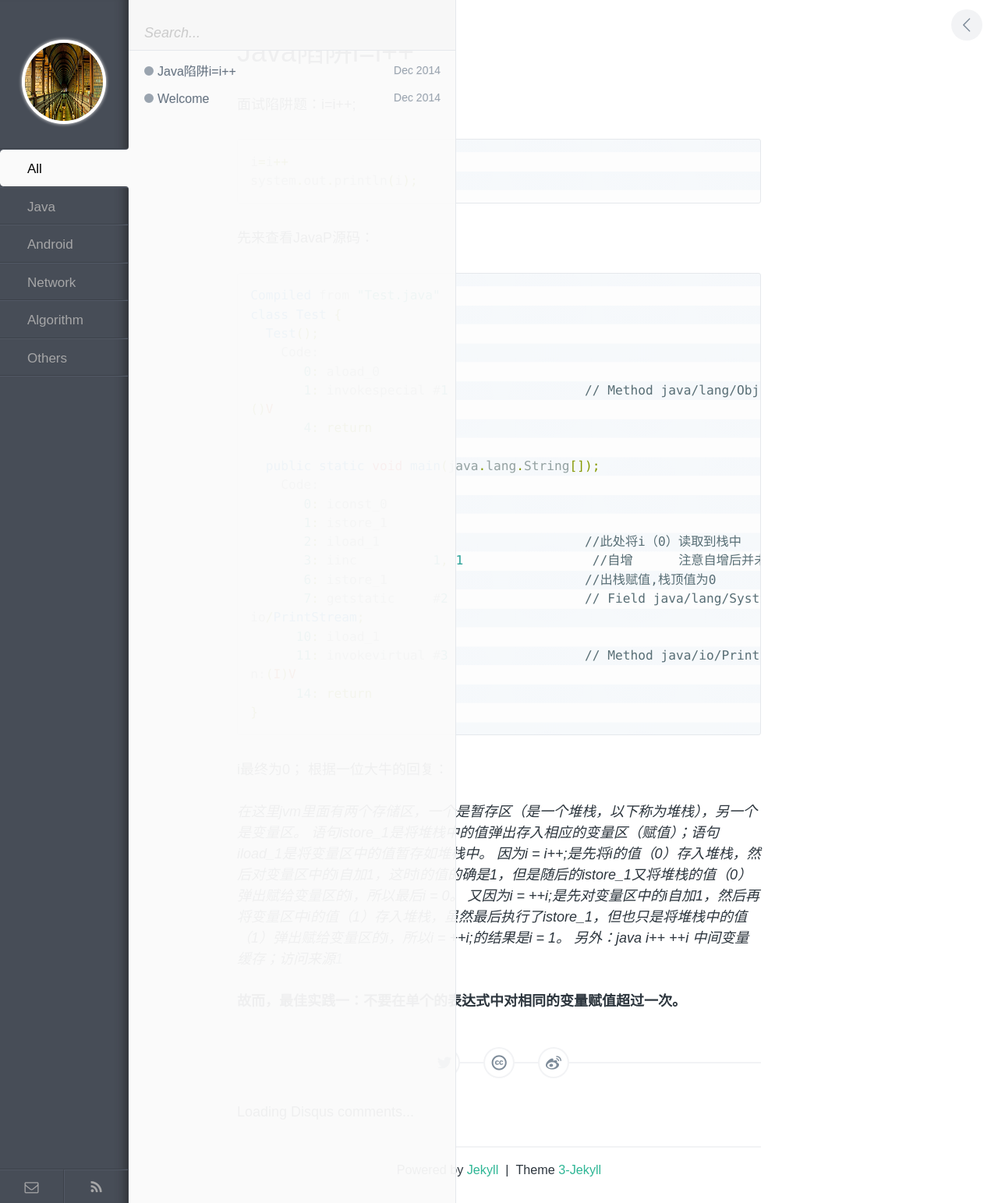
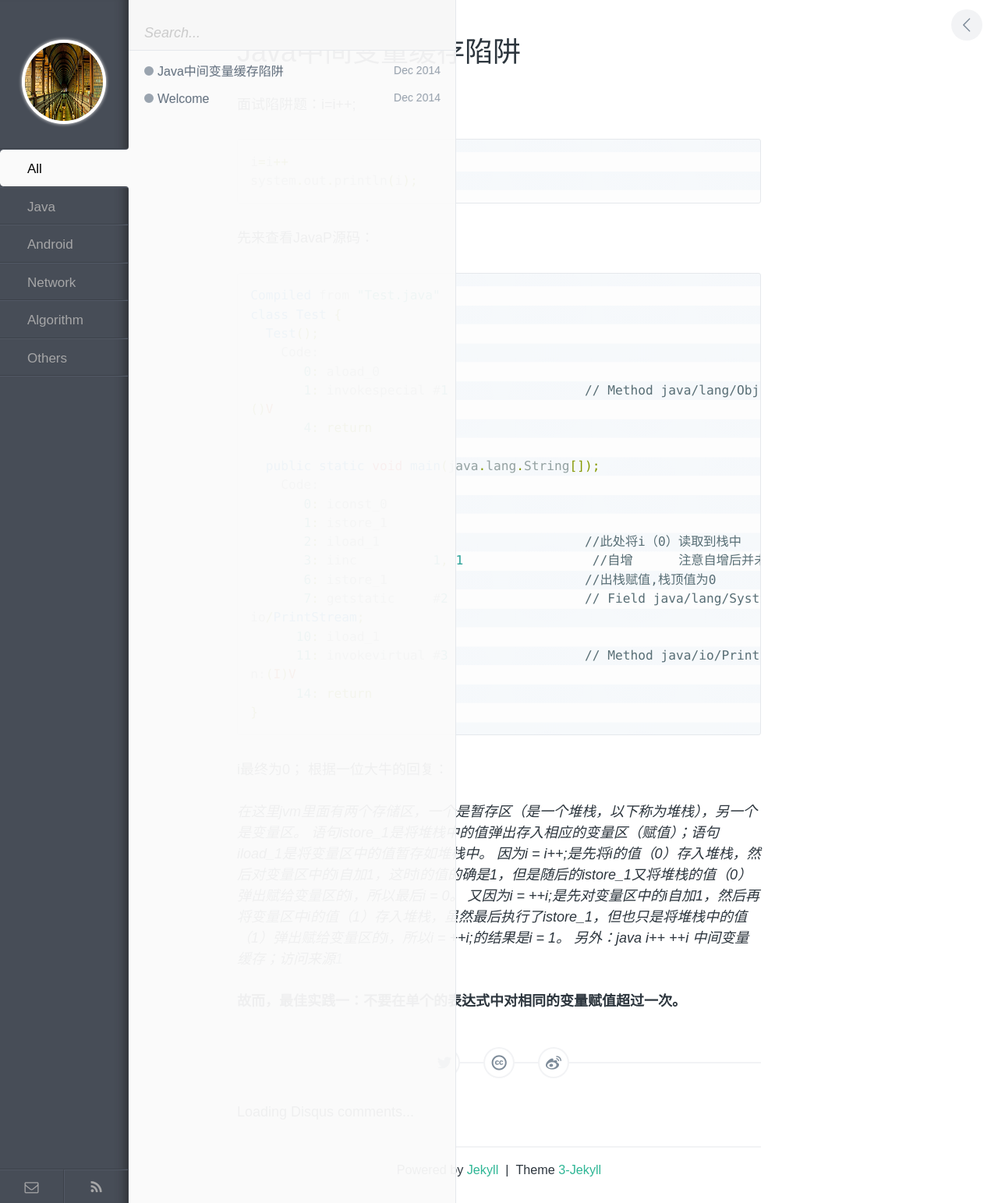
Before and after one commit to enlipan/enlipan.github.io, a Jekyll site: the page built from _posts/2014-12-02-Java-ipp.md, in a window 1280 px wide. Shown: the whole page at 78% size. Built offline with Jekyll 4.4.1, drawn with Linux system fonts in a browser that asks for light colours; comment, search, counter and statistics services are not loaded.

Commit message:
Update 2014-12-02-Java-ipp.md

```diff
--- a/_posts/2014-12-02-Java-ipp.md
+++ b/_posts/2014-12-02-Java-ipp.md
@@ -1,6 +1,6 @@
 ---
 layout: post
-title: Java陷阱i=i++
+title: Java中间变量缓存陷阱
 category: Java
 ---
 面试陷阱题：i=i++;
```
